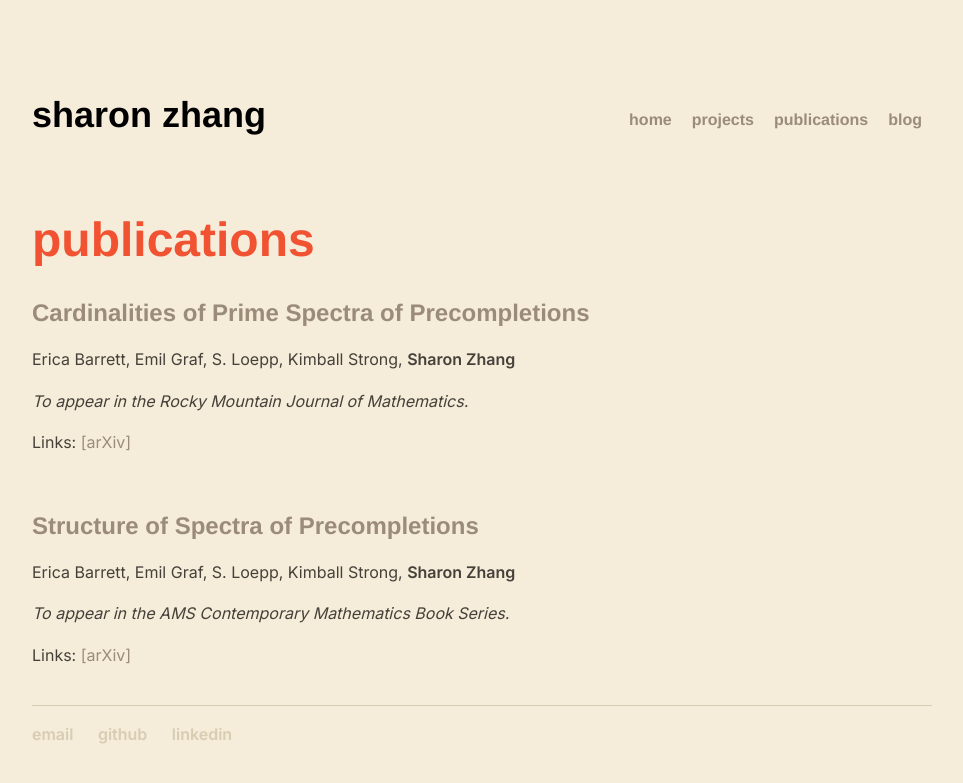
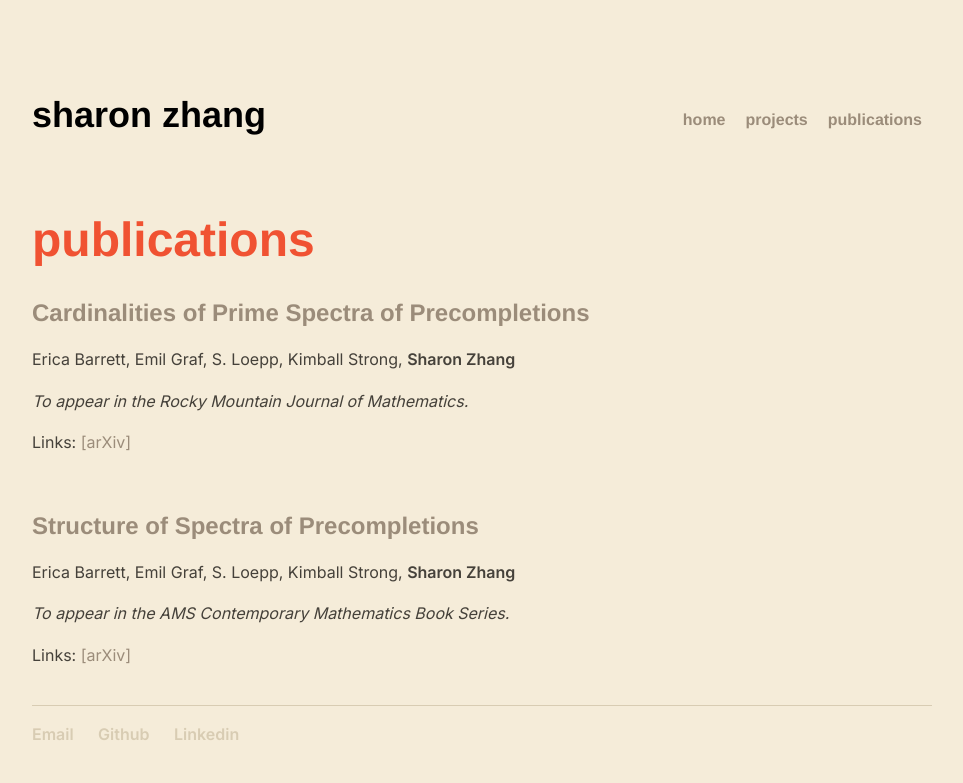
Before and after one commit to arjun-mani/arjun-mani.github.io, a Jekyll site: the page built from publications/index.html, in a window 1280 px wide. Shown: the top 783 px of the page, without its empty margins (160-1123 px from the left). Built offline with Jekyll 4.4.1, drawn with Linux system fonts in a browser that asks for light colours; some web fonts are replaced; some of the changed lines change nothing that is shown.

Commit message:
Update default.html

```diff
--- a/_layouts/default.html
+++ b/_layouts/default.html
@@ -2,30 +2,10 @@
 <html>
 	<head>
 		<meta charset="utf-8">
-		<title>sharon zhang | {{ page.title }}</title>
+		<title>Arjun Mani | {{ page.title }}</title>
 		<link rel="shortcut icon" type="image/png" href="../imgs/favicon.png"/>
 		<!-- link to main stylesheet -->
 	  <link rel="stylesheet" type="text/css" href="/css/main.css">
-		<script>
-			MathJax = {
-			  tex: {
-			    inlineMath: [['$', '$'], ['\\(', '\\)']]
-			  }
-			};
-		</script>
-		<script id="MathJax-script" async
-  		src="https://cdn.jsdelivr.net/npm/mathjax@3/es5/tex-chtml.js">
-		</script>
-
-		<!-- Global site tag (gtag.js) - Google Analytics -->
-		<script async src="https://www.googletagmanager.com/gtag/js?id=UA-175004480-1"></script>
-		<script>
-		  window.dataLayer = window.dataLayer || [];
-		  function gtag(){dataLayer.push(arguments);}
-		  gtag('js', new Date());
-
-		  gtag('config', 'UA-175004480-1');
-		</script>
 
   </head>
 	<header>
@@ -33,10 +13,10 @@
 		<nav>
 			<ul>
 				<li><a href="/">home</a></li>
-<!-- 				<li><a href="/resume">resume</a></li> -->
-				<li><a href="/projects">projects</a></li>
-				<li><a href="/publications">publications</a></li>
-				<li><a href="/blog">blog</a></li>
+<!-- 				<li><a href="#resume">resume</a></li> -->
+				<li><a href="#projects">projects</a></li>
+				<li><a href="#publications">publications</a></li>
+<!--				<li><a href="#blog">blog</a></li> -->
 			</ul>
 		</nav>
 	</header>
@@ -49,9 +29,9 @@
 	</div><!-- /.container -->
 <footer>
 	<ul>
-		<li><a href="mailto:zsharonx@gmail.com">email</a></li>
-		<li><a href="https://github.com/sxzhang25">github</a></li>
-		<li><a href="https://www.linkedin.com/in/sharon-z-517795129/">linkedin</a></li>
+		<li><a href="mailto:arjunsubm@gmail.com">Email</a></li>
+		<li><a href="https://github.com/arjun-mani">Github</a></li>
+		<li><a href="https://www.linkedin.com/in/arjun-mani/">Linkedin</a></li>
 	</ul>
 </footer>
 </body>
```
